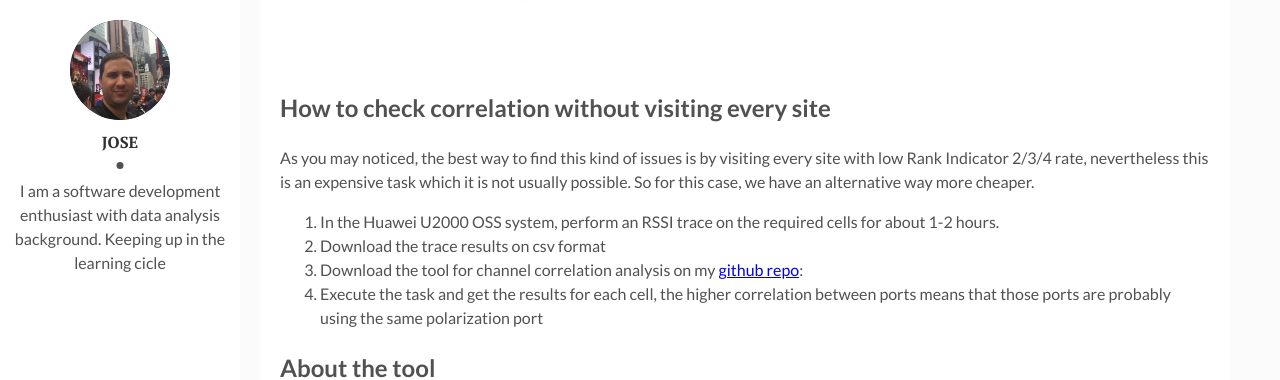
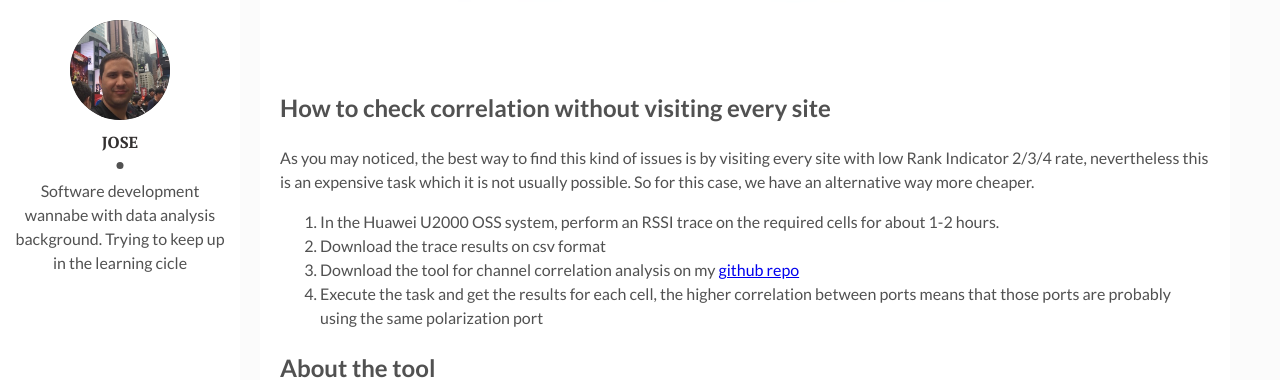
Before and after one commit to joch182/joch182.github.io, a Jekyll site: the page built from _posts/2019-11-07-lte-channel-correlation-analysis-rssi-trace-huawei-u2000.markdown, in a window 1280 px wide and 900 px high, scrolled down 1717 px. Shown: the top 380 px of the window. Built offline with Jekyll 4.4.1, drawn with Linux system fonts in a browser that asks for light colours; comment, search, counter and statistics services are not loaded.

Commit message:
Edit cfg file

```diff
--- a/_config.yml
+++ b/_config.yml
@@ -11,7 +11,7 @@ site-twitter: #if your site has a twitter account, enter it here
 # Author Settings
 author: Jose # add your name
 author-img: joch.JPG # add your photo
-about-author: I am a software development enthusiast with data analysis background. Keeping up in the learning cicle # add description
+about-author: Software development wannabe with data analysis background. Trying to keep up in the learning cicle # add description
 social-twitter: joc182 # add your Twitter handle
 social-facebook: # add your Facebook handle
 social-github: joch182 # add your Github handle
--- a/_posts/2019-11-07-lte-channel-correlation-analysis-rssi-trace-huawei-u2000.markdown
+++ b/_posts/2019-11-07-lte-channel-correlation-analysis-rssi-trace-huawei-u2000.markdown
@@ -24,7 +24,7 @@ As you may noticed, the best way to find this kind of issues is by visiting ever
 
 1. In the Huawei U2000 OSS system, perform an RSSI trace on the required cells for about 1-2 hours.
 2. Download the trace results on csv format
-3. Download the tool for channel correlation analysis on my [github repo](https://github.com/joch182/LTE-RSSI-Analysis-Tool):
+3. Download the tool for channel correlation analysis on my [github repo](https://github.com/joch182/LTE-RSSI-Analysis-Tool)
 4. Execute the task and get the results for each cell, the higher correlation between ports means that those ports are probably using the same polarization port
 
 ## About the tool
```
